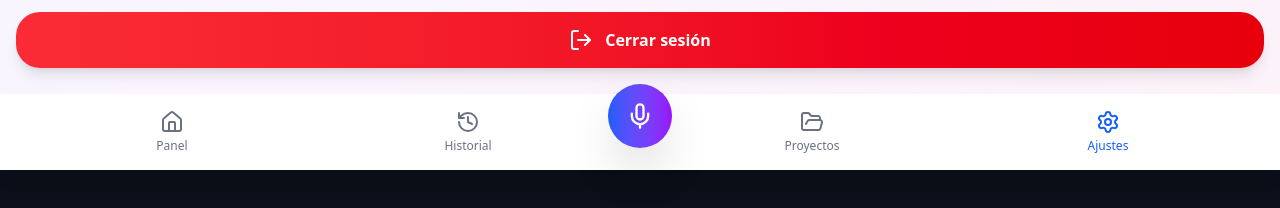
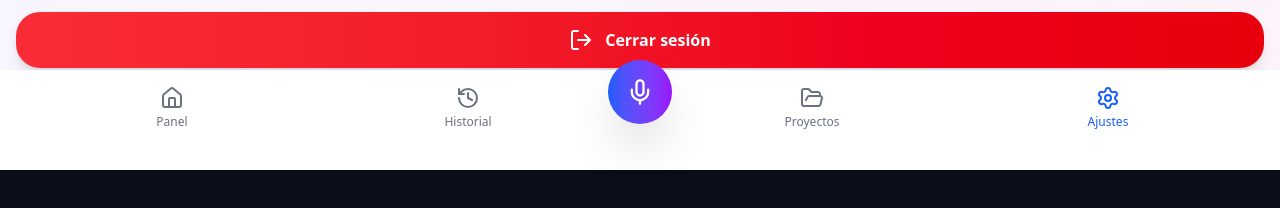
Before and after one commit to ahorro365app-prog/ai-app, a Next.js app: page /profile in a window 1280 px wide. Shown: the part 630-838 px from the top of the page. Built offline with nearby package versions, Linux system fonts and the light colour scheme; no server answers.

Commit message:
fix: Extender fondo del navbar hacia abajo (pb-6) para cubrir más área y ocultar línea

```diff
--- a/src/components/Navbar.tsx
+++ b/src/components/Navbar.tsx
@@ -31,7 +31,7 @@ export default function Navbar({ onOpenTransaction }: NavbarProps) {
   }, [router]);
 
   return (
-    <div className="fixed bottom-0 left-0 right-0 bg-white z-50 safe-bottom shadow-lg pt-0">
+    <div className="fixed bottom-0 left-0 right-0 bg-white z-50 safe-bottom shadow-lg pt-0 pb-6">
       <ul className="flex items-center justify-around px-6 py-2 relative">
         {navItems.map((item, index) => {
           const active = pathname === item.href;
```
